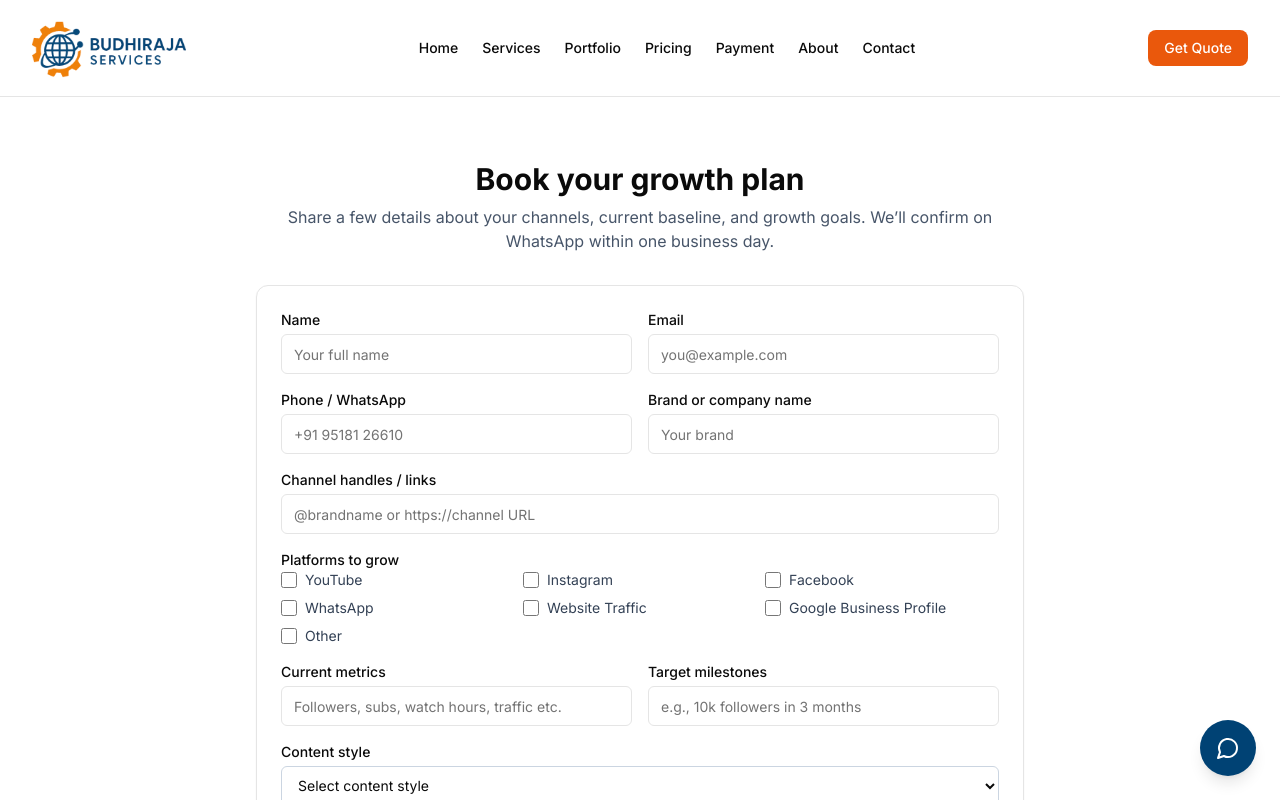
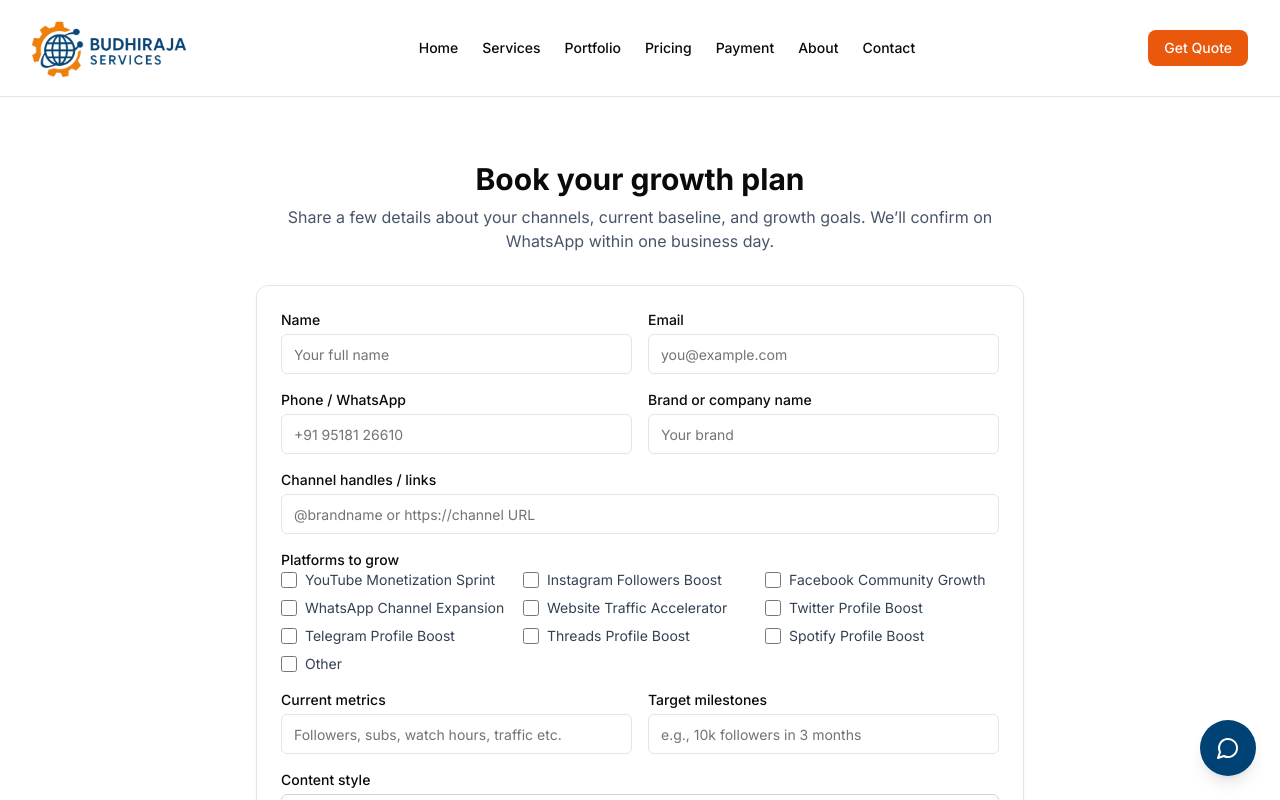
Before and after one commit to budhirajaservices/budhirajaproperties, a Next.js app: page /proposal/growth in a window 1280 px wide. Shown: the top 800 px of the page. Built offline with nearby package versions, Linux system fonts and the light colour scheme.

Commit message:
feat: expand "Platforms to grow" options in GrowthProposalForm
Update channels array to include all growth services.

Co-authored-by: null <214285913+budhirajaservices@users.noreply.github.com>

```diff
--- a/components/site/growth-proposal-form.tsx
+++ b/components/site/growth-proposal-form.tsx
@@ -1,6 +1,6 @@
 "use client"
 
-import { useEffect, useState, useTransition, type FormEvent } from "react"
+import { useEffect, useState, useTransition, type FormEvent, useMemo } from "react"
 import { Input } from "@/components/ui/input"
 import { Textarea } from "@/components/ui/textarea"
 import { Button } from "@/components/ui/button"
@@ -14,7 +14,18 @@ type GrowthProposalState = {
   whatsappHref?: string
 }
 
-const channels = ["YouTube", "Instagram", "Facebook", "WhatsApp", "Website Traffic", "Google Business Profile", "Other"]
+const channels = [
+  "YouTube Monetization Sprint",
+  "Instagram Followers Boost",
+  "Facebook Community Growth",
+  "WhatsApp Channel Expansion",
+  "Website Traffic Accelerator",
+  "Twitter Profile Boost",
+  "Telegram Profile Boost",
+  "Threads Profile Boost",
+  "Spotify Profile Boost",
+  "Other",
+]
 
 const contentStyles = [
   "Educational",
@@ -31,14 +42,20 @@ const contentStyles = [
   "Interviews", // Added
 ]
 
-const budgets = ["₹10k–₹25k", "₹25k–₹50k", "₹50k–₹1L", "₹1L+", "Not set yet"] // Renamed from monthlyBudgets
-
 type GrowthProposalFormProps = {
   selectedPlan?: string
   selectedPlanPrice?: string
 }
 
 export default function GrowthProposalForm({ selectedPlan = "", selectedPlanPrice = "" }: GrowthProposalFormProps) {
+  const computedBudgets = useMemo(() => {
+    const base = ["₹10k–₹25k", "₹25k–₹50k", "₹50k–₹1L", "₹1L+", "Not set yet"]
+    if (selectedPlanPrice && !base.includes(selectedPlanPrice)) {
+      return [selectedPlanPrice, ...base]
+    }
+    return base
+  }, [selectedPlanPrice])
+
   const [state, setState] = useState<GrowthProposalState>({
     ok: false,
     message: "",
@@ -174,12 +191,13 @@ export default function GrowthProposalForm({ selectedPlan = "", selectedPlanPric
           id="budget"
           name="budget"
           className="h-10 rounded-md border border-slate-300 bg-white px-3 text-sm"
-          required // Made required
+          required
+          defaultValue={selectedPlanPrice || ""}
         >
           <option value="">Select budget</option>
-          {budgets.map((budget) => (
+          {computedBudgets.map((budget) => (
             <option key={budget} value={budget}>
-              {budget}
+              {budget === selectedPlanPrice ? `${budget} (selected plan)` : budget}
             </option>
           ))}
         </select>
```
